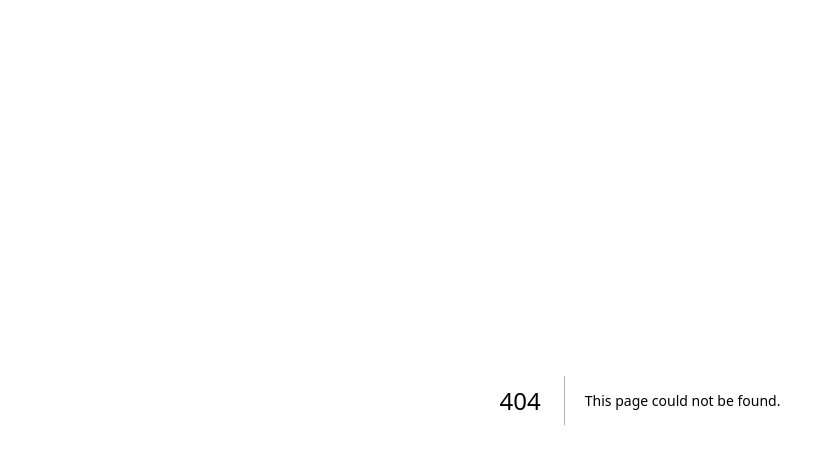
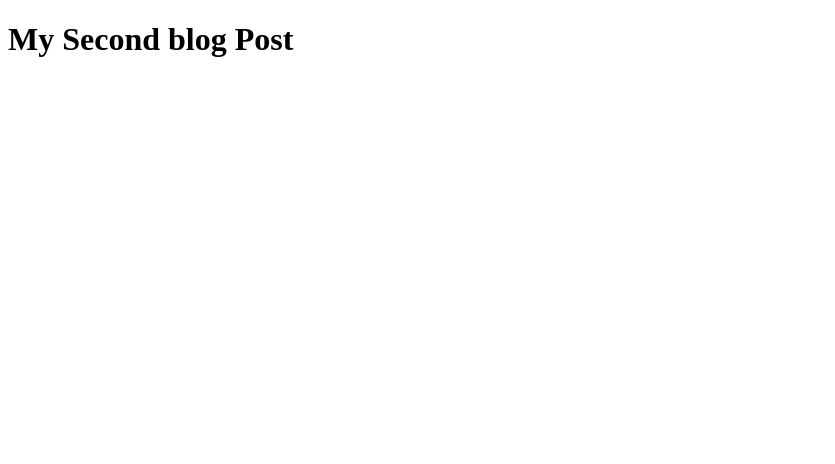
Before and after one commit to afsarzan/NextjsPractice, a Next.js app: page /blog/second in a window 1280 px wide. Before the commit this address had no page. Shown: the top 464 px of the page, without its empty margins (0-835 px from the left). Built offline with nearby package versions, Linux system fonts and the light colour scheme.

Commit message:
Nested routes within app directory

```diff
--- /dev/null
+++ b/src/app/blog/first/page.tsx
@@ -0,0 +1,3 @@
+export default function first() {
+    return <h1>First blog</h1>
+}
--- /dev/null
+++ b/src/app/blog/page.tsx
@@ -0,0 +1,3 @@
+export default function blog() {
+    return <h1>My blog Page</h1>
+}
--- /dev/null
+++ b/src/app/blog/second/page.tsx
@@ -0,0 +1,3 @@
+export default function second() {
+    return <h1>My Second blog Post</h1>
+}
```
